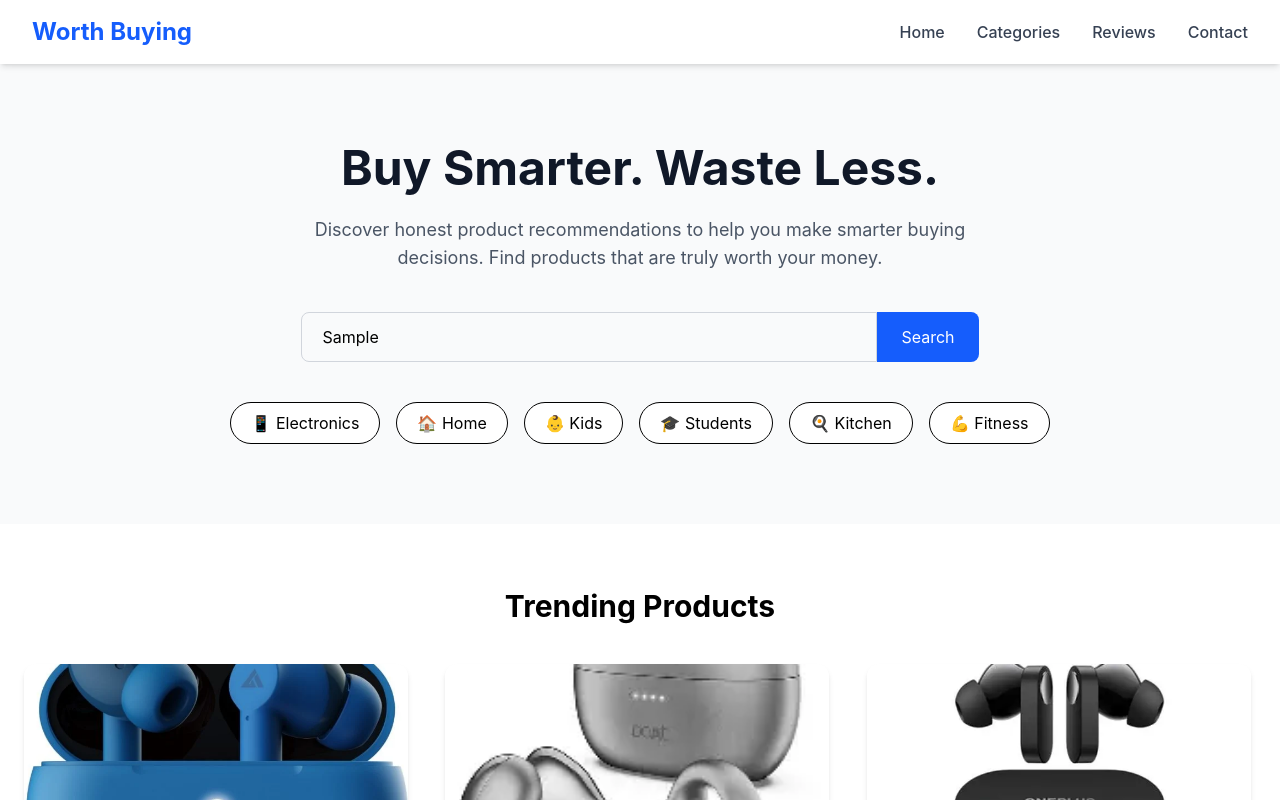
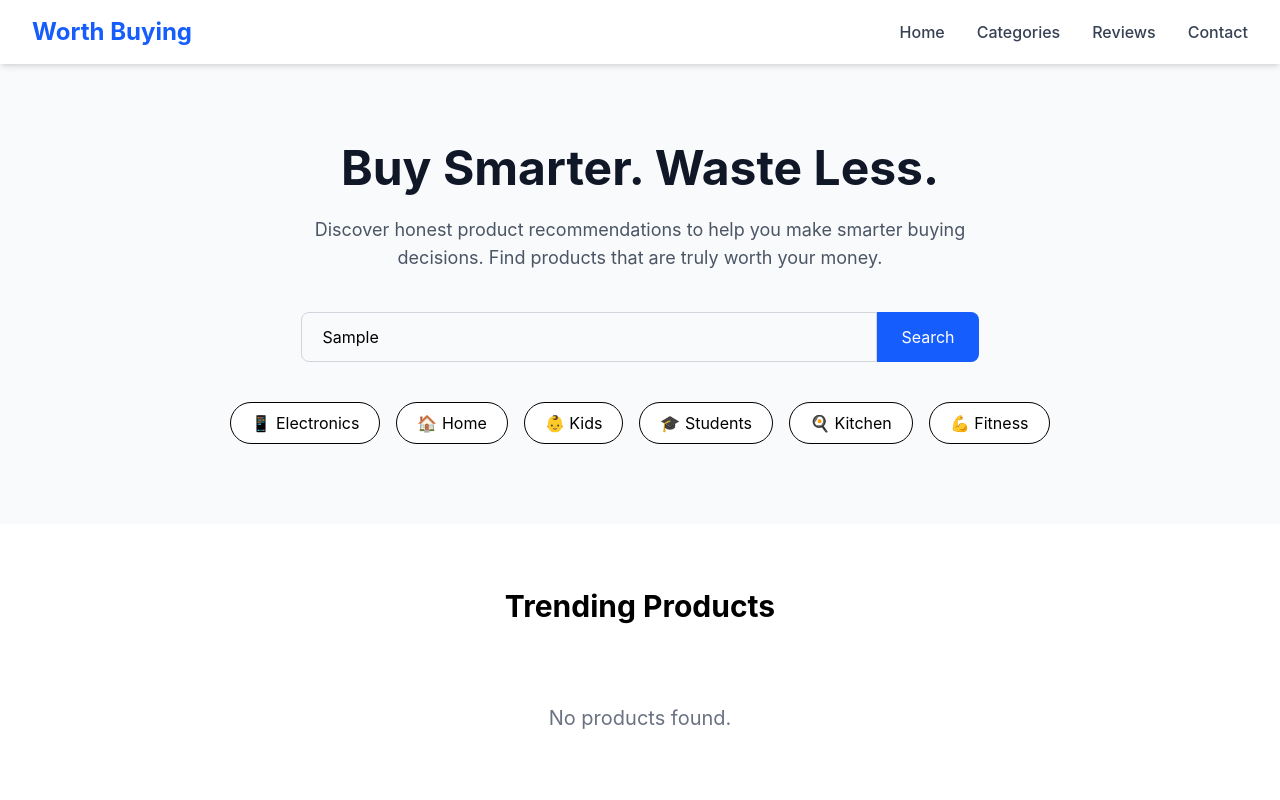
Before and after one commit to divyaS-11/worth-buying, a React (Vite) app in the folder client/: page / in a window 1280 px wide. Both pictures are taken after typing "Sample" into the empty fields and a click on the button "Search". Shown: the top 800 px of the page. Built offline with nearby package versions, Linux system fonts and the light colour scheme.

Commit message:
Added dynamic product details and hero search functionality

```diff
--- a/client/src/App.tsx
+++ b/client/src/App.tsx
@@ -1,25 +1,32 @@
+import { useState } from "react";
 import { Routes, Route } from "react-router-dom";
 
 import Navbar from "./components/Navbar";
 import Hero from "./components/Hero";
 import ProductCard from "./components/ProductCard";
-
 import ProductDetails from "./pages/ProductDetails";
 
 import { products } from "./data/products";
 
 function Home() {
+  const [search, setSearch] = useState("");
+
+  const filteredProducts = products.filter((product) =>
+    product.name.toLowerCase().includes(search.toLowerCase())
+  );
+
   return (
     <>
-      <Hero />
+      <Hero search={search} setSearch={setSearch} />
 
       <section className="max-w-7xl mx-auto px-6 py-16">
+
         <h2 className="text-3xl font-bold text-center mb-10">
           Trending Products
         </h2>
 
         <div className="grid grid-cols-1 md:grid-cols-2 lg:grid-cols-3 gap-8">
-          {products.map((product) => (
+          {filteredProducts.map((product) => (
             <ProductCard
               key={product.id}
               id={product.id}
@@ -31,6 +38,13 @@ function Home() {
             />
           ))}
         </div>
+
+        {filteredProducts.length === 0 && (
+          <p className="text-center text-gray-500 text-xl mt-10">
+            No products found.
+          </p>
+        )}
+
       </section>
     </>
   );
--- a/client/src/components/Hero.tsx
+++ b/client/src/components/Hero.tsx
@@ -1,4 +1,9 @@
-function Hero() {
+type HeroProps = {
+  search: string;
+  setSearch: React.Dispatch<React.SetStateAction<string>>;
+};
+
+function Hero({ search, setSearch }: HeroProps) {
   return (
     <section className="bg-gray-50 py-20">
       <div className="max-w-7xl mx-auto px-6 text-center">
@@ -16,6 +21,8 @@ function Hero() {
           <input
             type="text"
             placeholder="Search products..."
+            value={search}
+            onChange={(e) => setSearch(e.target.value)}
             className="w-full max-w-xl border border-gray-300 rounded-l-lg px-5 py-3 outline-none focus:border-blue-500"
           />
 
```
Lines whose indentation alone changed are shown as unchanged.
